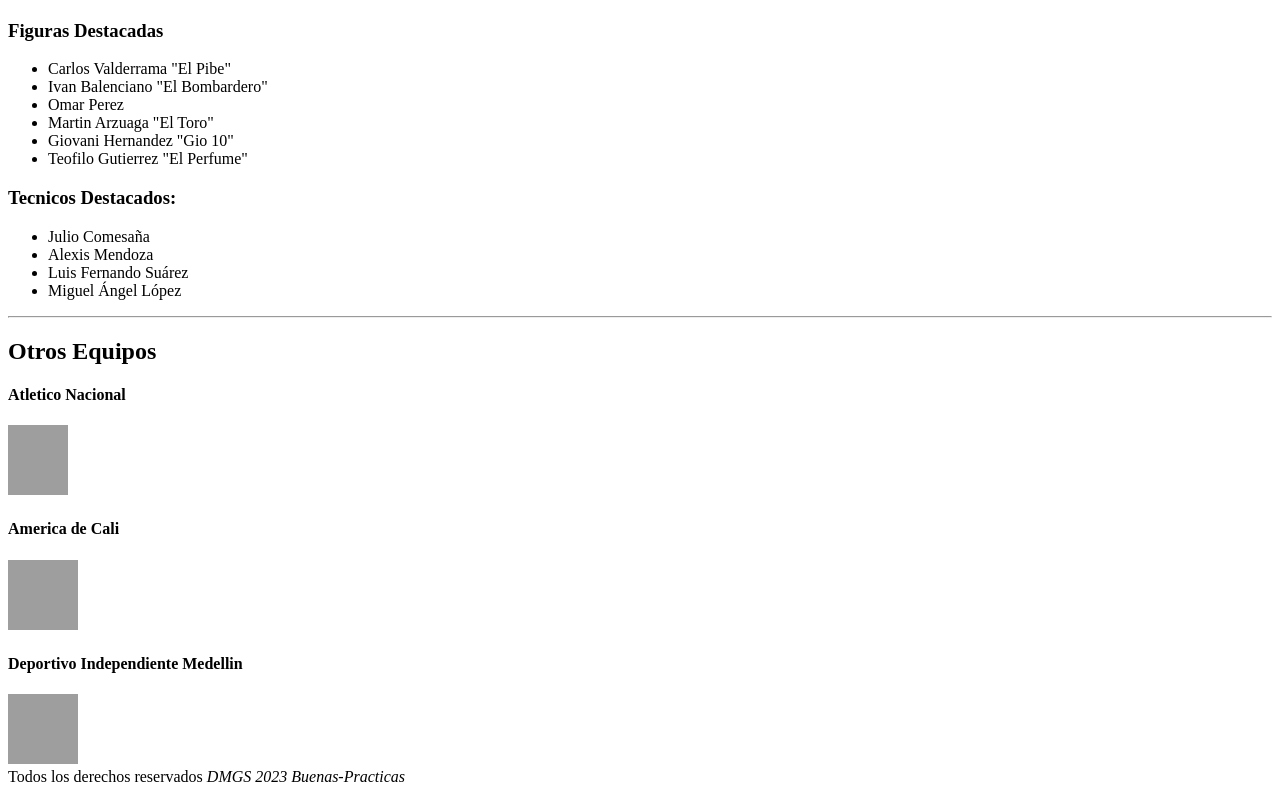
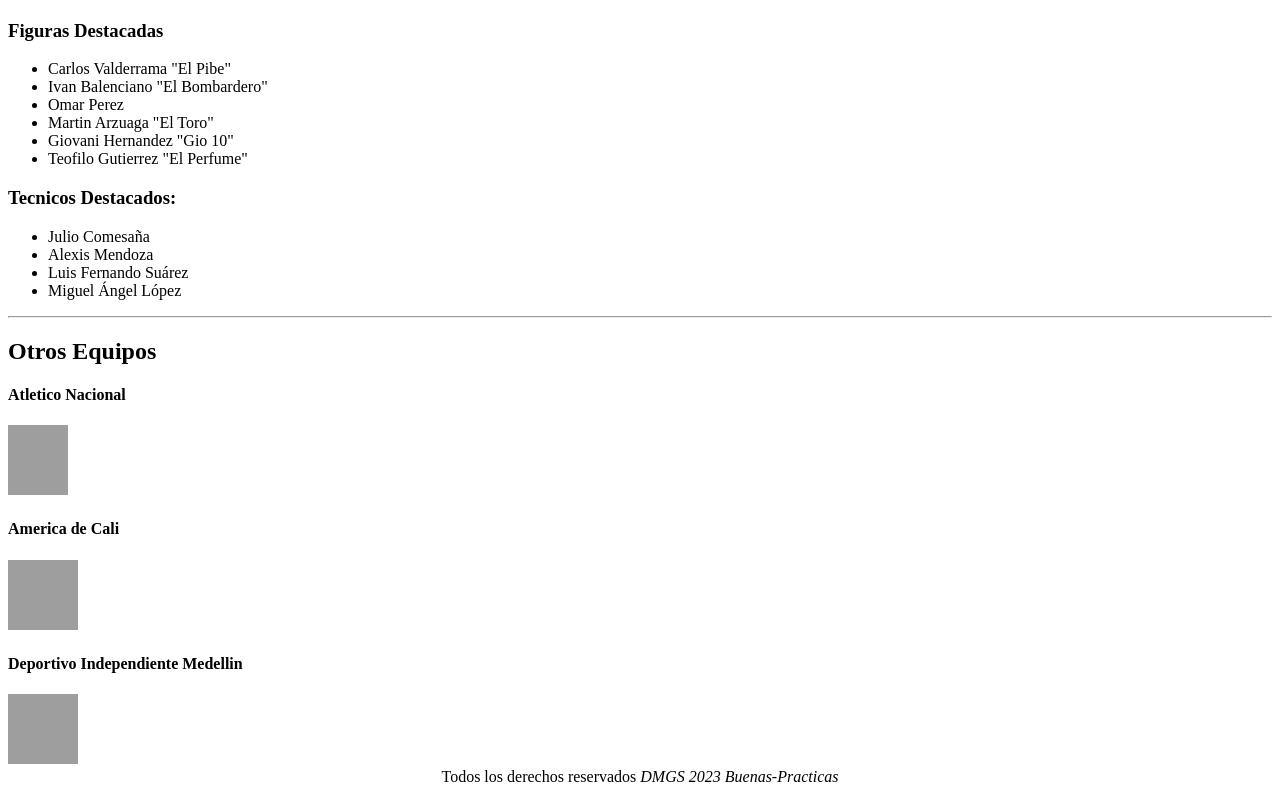
Before and after one commit to dgarcia26/rubrica1_BP, a plain HTML site: page index.html in a window 1280 px wide. Shown: the part 1129-1923 px from the top of the page. Drawn offline with Linux system fonts and the light colour scheme; grey boxes are pictures that could not be loaded.

Commit message:
mejora footer

```diff
--- a/index.html
+++ b/index.html
@@ -65,7 +65,7 @@
     </div>
 
 
-    <footer>Todos los derechos reservados <i class="fas fa-copyright">DMGS 2023 Buenas-Practicas</i></footer>
+    <footer style="text-align: center;">Todos los derechos reservados <i class="fas fa-copyright">DMGS 2023 Buenas-Practicas</i></footer>
 
 </body>
 
```
